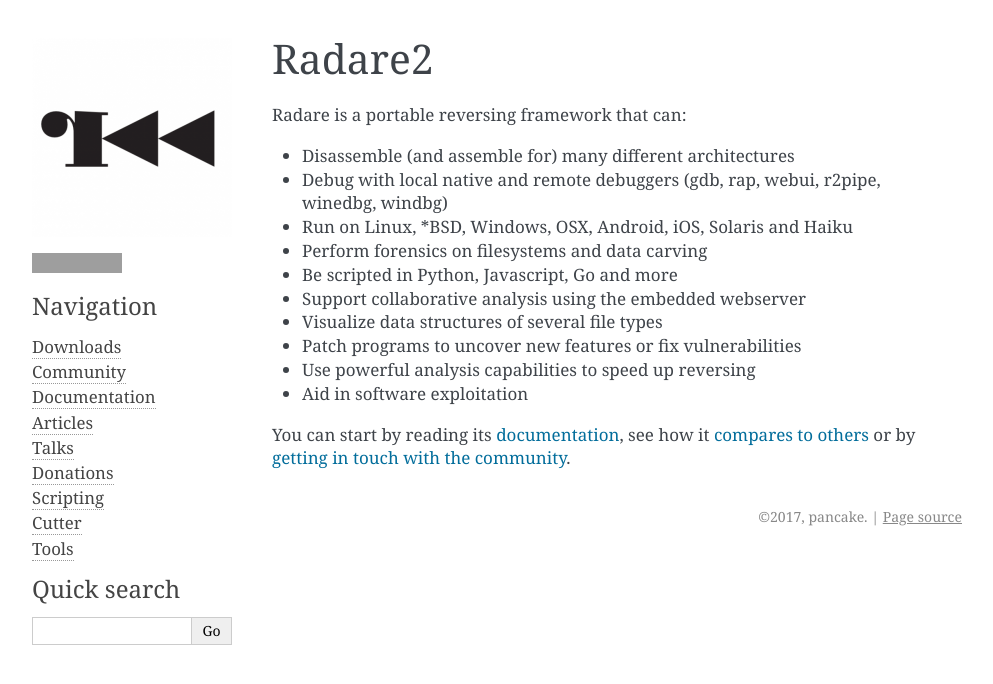
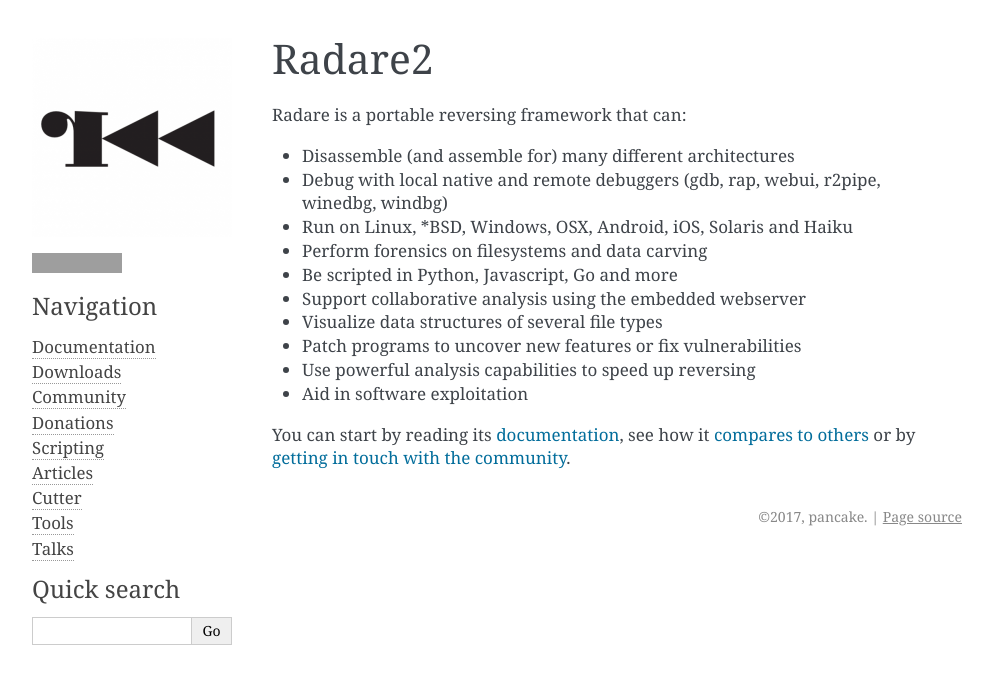
Before and after one commit to radareorg/radareorg, a Sphinx documentation site: the page built from source/index.rst, in a window 1280 px wide. Shown: the top 684 px of the page, without its empty margins (148-1141 px from the left). Built offline with Sphinx 7.4.7, drawn with Linux system fonts in a browser that asks for light colours; grey boxes are pictures that could not be loaded.

Commit message:
Reorder the side bar

```diff
--- a/source/index.rst
+++ b/source/index.rst
@@ -7,15 +7,15 @@
    :hidden:
    :maxdepth: 1
 
+   documentation
    downloads
    community
-   documentation
-   articles
-   talks
    donations
    scripting
+   articles
    cutter
    tools
+   talks
 
 Radare is a portable reversing framework that can:
 
```
